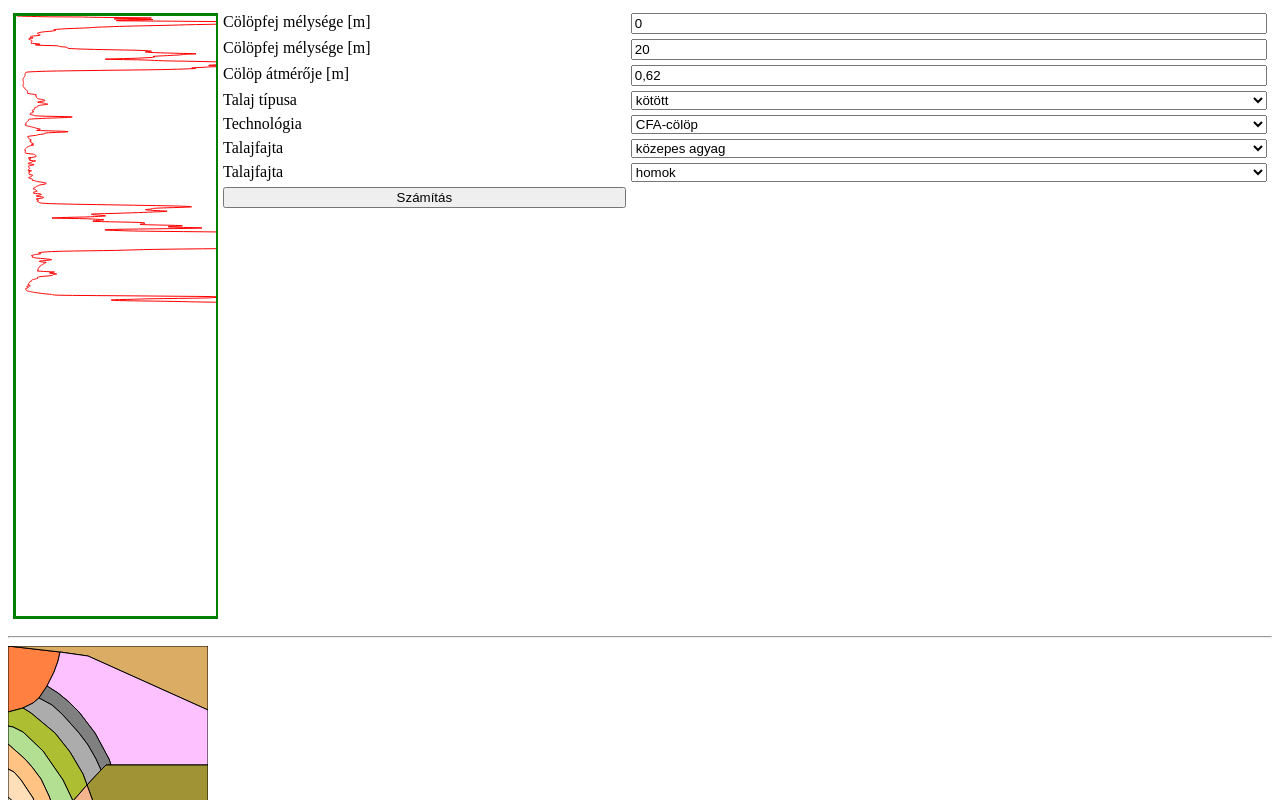
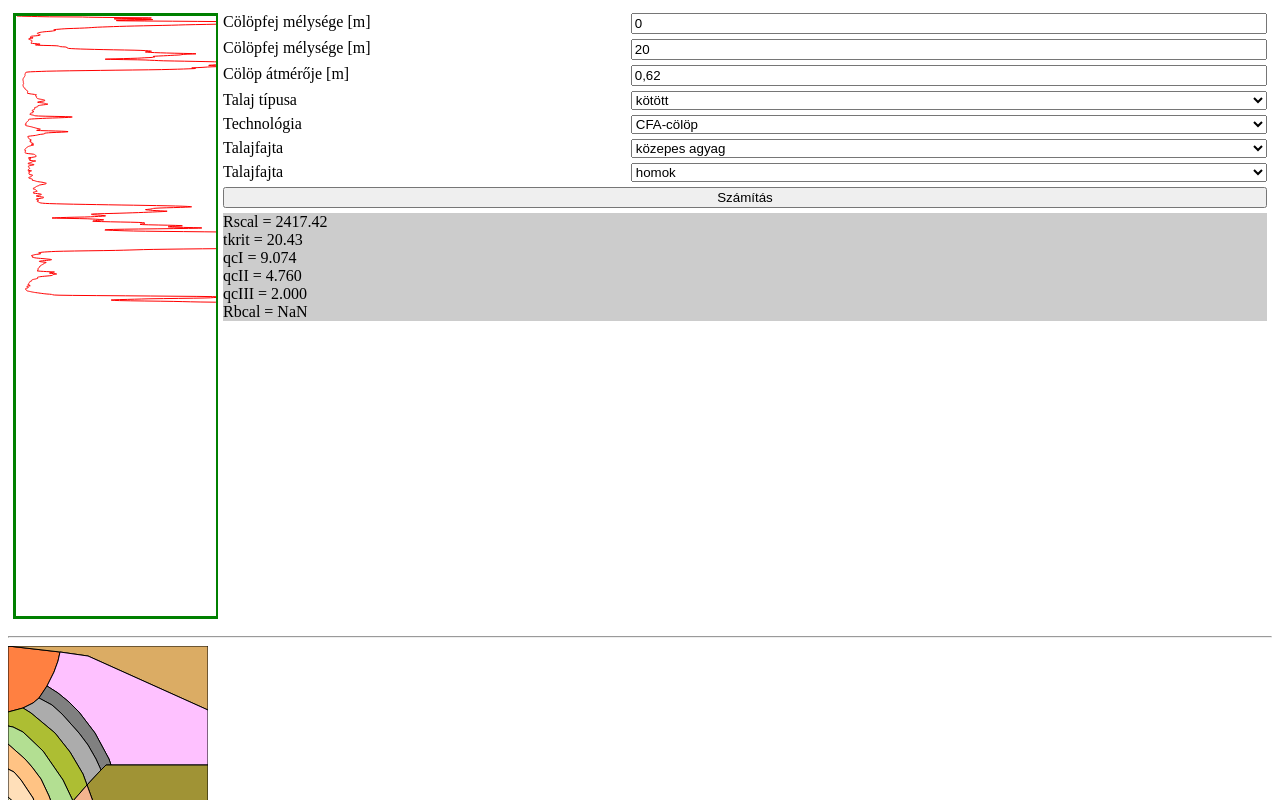
Before and after one commit to Javargo/colop, a plain HTML site: page index.html in a window 1280 px wide. Both pictures are taken after a click on the button "Számítás". Shown: the top 800 px of the page. Drawn offline with Linux system fonts and the light colour scheme.

Commit message:
Add files via upload

```diff
--- a/index.html
+++ b/index.html
@@ -26,8 +26,8 @@
 		<script src="main.js" defer></script>
 	</head>
 	<body onload="bodyLoaded(event)">
-	<div id="grid_container" style="display: grid; grid-template-columns: 205px auto auto; grid-gap: 5px; 	padding: 5px;">
-			<div id="cpt_graph_area" style="grid-column: 1; grid-row: 1 / 10; overflow-y: auto;">
+		<div id="grid_container" style="display: grid; grid-template-columns: 205px auto auto; grid-gap: 5px; 	padding: 5px;">
+			<div id="cpt_graph_area" style="grid-column: 1; grid-row: 1 / 12; overflow-y: auto;">
 				<canvas id="paint_area" width="200" height="600" style="border: 3px solid green;"></canvas>
 			</div>
 
@@ -46,7 +46,7 @@
 				<option value="1">szemcsés</option>
 			</select>
 
-			<label for="soil_type_select" style="grid-column: 2; grid-row: 5">Technológia</label>
+			<label for="technology_select_select" style="grid-column: 2; grid-row: 5">Technológia</label>
 			<select id="technology_select" style="grid-column: 3; grid-row: 5">
 				<optgroup label="Talaj-kiszorításos cölöp">
 					<option value="0">vert, előregyártott vasbeton elem</option>
@@ -62,22 +62,23 @@ helyén betonozott</option>
 				</optgroup>
 			</select>
 
-			<label for="soil_type_select" style="grid-column: 2; grid-row: 6">Talajfajta</label>
+			<label for="clay_type_select" style="grid-column: 2; grid-row: 6">Talajfajta</label>
 			<select id="clay_type_select" style="grid-column: 3; grid-row: 6">
 				<option value="0">sovány agyag</option>
 				<option value="1" selected="selected">közepes agyag</option>
 				<option value="2">kövér agyag</option>
 			</select>
 
-			<label for="ssand_gravel_select" style="grid-column: 2; grid-row: 7">Talajfajta</label>
+			<label for="sand_gravel_select" style="grid-column: 2; grid-row: 7">Talajfajta</label>
 			<select id="sand_gravel_select" style="grid-column: 3; grid-row: 7">
 				<option value="0" selected="selected">homok</option>
 				<option value="1">kavics</option>
 			</select>
 
-			<input type="button" value="Számítás" onclick="calculate()" style="grid-column: 2 / 3; grid-row: 8"/>
+			<input type="button" value="Számítás" onclick="calculate()" style="grid-column: 2 / span 2; grid-row: 8"/>
+			<div id="output_area" style="grid-row: 9 / span 2; grid-column: 2 / span 2; background-color: #cccccc; min-height: 100px; white-space: pre-line"></div>
+		</div>
 
-		</div>
 
 		<hr/>
 		<canvas id="robertson" width="200" height="200"></canvas>
--- a/main.js
+++ b/main.js
@@ -427,7 +427,8 @@ function calculate()
 	var diameter=parseFloat(document.getElementById("diameter_input").value.replace(",", "."));
 	var soilType=document.getElementById("soil_type_select").value;
 	var technology=document.getElementById("technology_select").value;
-
+	var sand_or_gravel=document.getElementById("sand_gravel_select").value;
+	var lambda_b=sand_or_gravel==0?0.6:0.8;
 	var factors=technologycalFactors[technology];
 
 	//Palástellenállás
@@ -462,7 +463,6 @@ function calculate()
 	row.R_s_cal_i=row.h*diameter*Math.PI*row.q_s_cal;
 	rows.push(row);
 
-	//console.log(R_s_cal);
 	var R_s_cal=0;
 	table=document.createElement("table");
 	table.setAttribute("class", "sum_table");
@@ -484,11 +484,19 @@ function calculate()
 	document.body.appendChild(table);
 
 	var t=tkrit(pileTipDepth, pileHeadDepth, diameter);
-	console.log("tkrit = "+t);
-	console.log("qcI = "+qcI(t, pileTipDepth).toFixed(3));
-	var x=qcII(t, pileTipDepth);
+	var R_b_cal=lambda_b*factors.alpha_b*qcc(tkrit, pileTipDepth, pileHeadDepth, diameter);
+	var outputArea=document.getElementById("output_area");
+	outputArea.innerHTML="";
+	outputArea.textContent+=("Rscal = "+R_s_cal.toFixed(2)+"\n");
+	outputArea.textContent+=("tkrit = "+t+"\n");
+	outputArea.textContent+=("qcI = "+qcI(t, pileTipDepth).toFixed(3)+"\n");
+		var x=qcII(t, pileTipDepth);
+		outputArea.textContent+=("qcII = "+x.toFixed(3)+"\n");
+		outputArea.textContent+=("qcIII = "+qcIII(t, pileTipDepth, pileHeadDepth, diameter, x).toFixed(3)+"\n");
 	console.log("qcII = "+x.toFixed(3));
 	console.log("qcIII = "+qcIII(t, pileTipDepth, pileHeadDepth, diameter, x).toFixed(3));
+	outputArea.textContent+=("Rbcal = "+R_b_cal.toFixed(2)+"\n");
+
 }
 
 //****************************
```
